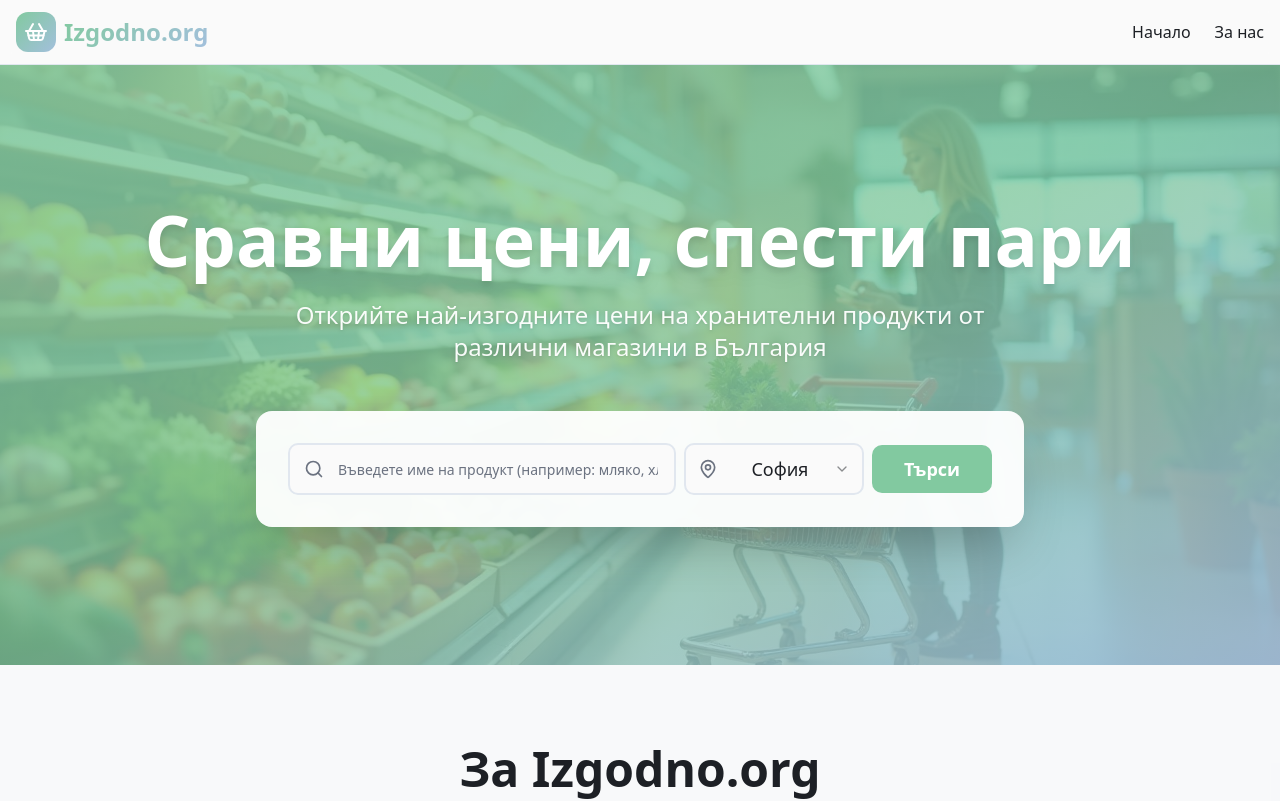
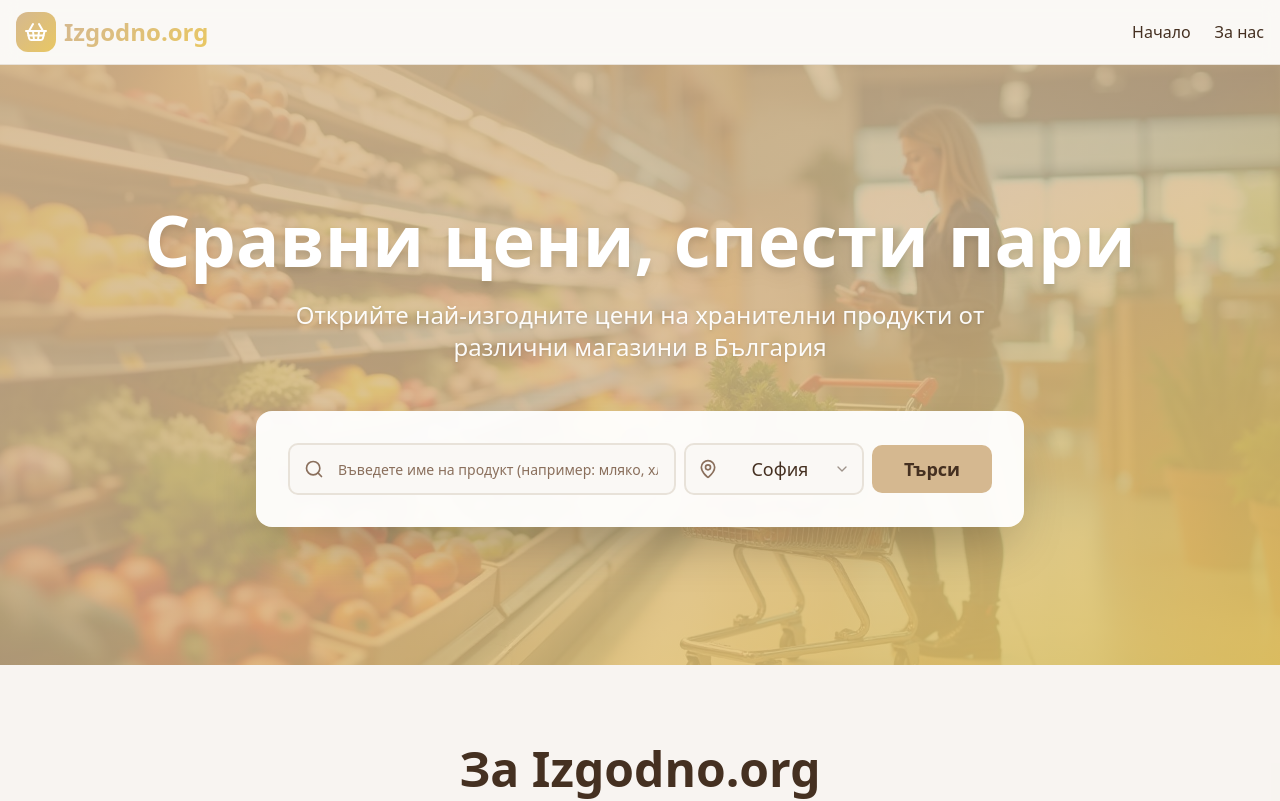
Before and after one commit to MartiiPartii/izgodno-finds, a React (Vite) app: page / in a window 1280 px wide. Shown: the top 801 px of the page. Built offline with nearby package versions, Linux system fonts and the light colour scheme; the HTML template or start-up script is replaced by a standard one.

Commit message:
Update colors to match kolkostruva.bg

```diff
--- a/src/index.css
+++ b/src/index.css
@@ -8,33 +8,33 @@ All colors MUST be HSL.
 
 @layer base {
   :root {
-    --background: 0 0% 98%;
-    --foreground: 220 13% 13%;
+    --background: 35 30% 97%;
+    --foreground: 25 35% 20%;
 
     --card: 0 0% 100%;
-    --card-foreground: 220 13% 13%;
+    --card-foreground: 25 35% 20%;
 
     --popover: 0 0% 100%;
-    --popover-foreground: 220 13% 13%;
+    --popover-foreground: 25 35% 20%;
 
-    --primary: 145 40% 65%;
-    --primary-foreground: 0 0% 100%;
+    --primary: 35 45% 70%;
+    --primary-foreground: 25 35% 20%;
 
-    --secondary: 210 45% 75%;
-    --secondary-foreground: 0 0% 100%;
+    --secondary: 45 75% 65%;
+    --secondary-foreground: 25 35% 20%;
 
-    --muted: 210 40% 96%;
-    --muted-foreground: 220 9% 46%;
+    --muted: 35 25% 92%;
+    --muted-foreground: 25 20% 45%;
 
-    --accent: 145 40% 65%;
-    --accent-foreground: 0 0% 100%;
+    --accent: 35 45% 70%;
+    --accent-foreground: 25 35% 20%;
 
-    --destructive: 355 70% 75%;
+    --destructive: 5 70% 70%;
     --destructive-foreground: 0 0% 100%;
 
-    --border: 214 32% 91%;
-    --input: 214 32% 91%;
-    --ring: 145 40% 65%;
+    --border: 35 25% 88%;
+    --input: 35 25% 88%;
+    --ring: 35 45% 70%;
 
     --radius: 0.75rem;
 
@@ -42,63 +42,63 @@ All colors MUST be HSL.
     --success: 145 40% 65%;
     --success-foreground: 0 0% 100%;
 
-    --warning: 45 70% 75%;
-    --warning-foreground: 0 0% 100%;
+    --warning: 45 75% 65%;
+    --warning-foreground: 25 35% 20%;
 
-    --gradient-hero: linear-gradient(135deg, hsl(145 40% 65%) 0%, hsl(210 45% 75%) 100%);
-    --gradient-card: linear-gradient(135deg, hsl(0 0% 100%) 0%, hsl(145 30% 95%) 100%);
-    --gradient-primary: linear-gradient(135deg, hsl(145 40% 65%) 0%, hsl(145 40% 55%) 100%);
-    --gradient-secondary: linear-gradient(135deg, hsl(210 45% 75%) 0%, hsl(210 45% 65%) 100%);
-    --gradient-discount: linear-gradient(135deg, hsl(355 70% 75%) 0%, hsl(355 70% 65%) 100%);
+    --gradient-hero: linear-gradient(135deg, hsl(35 45% 70%) 0%, hsl(45 75% 65%) 100%);
+    --gradient-card: linear-gradient(135deg, hsl(0 0% 100%) 0%, hsl(35 35% 95%) 100%);
+    --gradient-primary: linear-gradient(135deg, hsl(35 45% 70%) 0%, hsl(35 45% 60%) 100%);
+    --gradient-secondary: linear-gradient(135deg, hsl(45 75% 65%) 0%, hsl(45 75% 55%) 100%);
+    --gradient-discount: linear-gradient(135deg, hsl(5 70% 70%) 0%, hsl(5 70% 60%) 100%);
 
-    --shadow-sm: 0 1px 2px 0 hsl(220 13% 13% / 0.05);
-    --shadow-md: 0 4px 6px -1px hsl(220 13% 13% / 0.1);
-    --shadow-lg: 0 10px 15px -3px hsl(220 13% 13% / 0.1);
-    --shadow-xl: 0 20px 25px -5px hsl(220 13% 13% / 0.1);
-    --shadow-glow: 0 0 20px hsl(145 40% 65% / 0.3);
-    --shadow-discount-glow: 0 0 20px hsl(355 70% 75% / 0.3);
+    --shadow-sm: 0 1px 2px 0 hsl(25 35% 20% / 0.05);
+    --shadow-md: 0 4px 6px -1px hsl(25 35% 20% / 0.1);
+    --shadow-lg: 0 10px 15px -3px hsl(25 35% 20% / 0.1);
+    --shadow-xl: 0 20px 25px -5px hsl(25 35% 20% / 0.1);
+    --shadow-glow: 0 0 20px hsl(35 45% 70% / 0.3);
+    --shadow-discount-glow: 0 0 20px hsl(5 70% 70% / 0.3);
 
     --transition-base: all 0.2s cubic-bezier(0.4, 0, 0.2, 1);
     --transition-bounce: all 0.3s cubic-bezier(0.68, -0.55, 0.265, 1.55);
   }
 
   .dark {
-    --background: 220 13% 13%;
-    --foreground: 0 0% 98%;
+    --background: 25 35% 15%;
+    --foreground: 35 30% 95%;
 
-    --card: 220 13% 18%;
-    --card-foreground: 0 0% 98%;
+    --card: 25 30% 20%;
+    --card-foreground: 35 30% 95%;
 
-    --popover: 220 13% 18%;
-    --popover-foreground: 0 0% 98%;
+    --popover: 25 30% 20%;
+    --popover-foreground: 35 30% 95%;
 
-    --primary: 145 35% 55%;
+    --primary: 35 40% 60%;
     --primary-foreground: 0 0% 100%;
 
-    --secondary: 210 40% 65%;
+    --secondary: 45 70% 60%;
     --secondary-foreground: 0 0% 100%;
 
-    --muted: 220 13% 20%;
-    --muted-foreground: 220 9% 65%;
+    --muted: 25 25% 25%;
+    --muted-foreground: 35 20% 65%;
 
-    --accent: 145 35% 55%;
+    --accent: 35 40% 60%;
     --accent-foreground: 0 0% 100%;
 
-    --destructive: 355 60% 65%;
+    --destructive: 5 65% 60%;
     --destructive-foreground: 0 0% 100%;
 
-    --border: 220 13% 20%;
-    --input: 220 13% 20%;
-    --ring: 145 35% 55%;
+    --border: 25 25% 25%;
+    --input: 25 25% 25%;
+    --ring: 35 40% 60%;
 
-    --gradient-hero: linear-gradient(135deg, hsl(145 35% 55%) 0%, hsl(210 40% 65%) 100%);
-    --gradient-card: linear-gradient(135deg, hsl(220 13% 18%) 0%, hsl(220 13% 16%) 100%);
-    --gradient-primary: linear-gradient(135deg, hsl(145 35% 55%) 0%, hsl(145 35% 45%) 100%);
-    --gradient-secondary: linear-gradient(135deg, hsl(210 40% 65%) 0%, hsl(210 40% 55%) 100%);
-    --gradient-discount: linear-gradient(135deg, hsl(355 60% 65%) 0%, hsl(355 60% 55%) 100%);
+    --gradient-hero: linear-gradient(135deg, hsl(35 40% 55%) 0%, hsl(45 70% 55%) 100%);
+    --gradient-card: linear-gradient(135deg, hsl(25 30% 20%) 0%, hsl(25 30% 18%) 100%);
+    --gradient-primary: linear-gradient(135deg, hsl(35 40% 60%) 0%, hsl(35 40% 50%) 100%);
+    --gradient-secondary: linear-gradient(135deg, hsl(45 70% 60%) 0%, hsl(45 70% 50%) 100%);
+    --gradient-discount: linear-gradient(135deg, hsl(5 65% 60%) 0%, hsl(5 65% 50%) 100%);
 
-    --shadow-glow: 0 0 20px hsl(145 35% 55% / 0.2);
-    --shadow-discount-glow: 0 0 20px hsl(355 60% 65% / 0.2);
+    --shadow-glow: 0 0 20px hsl(35 40% 60% / 0.2);
+    --shadow-discount-glow: 0 0 20px hsl(5 65% 60% / 0.2);
   }
 }
 
```
